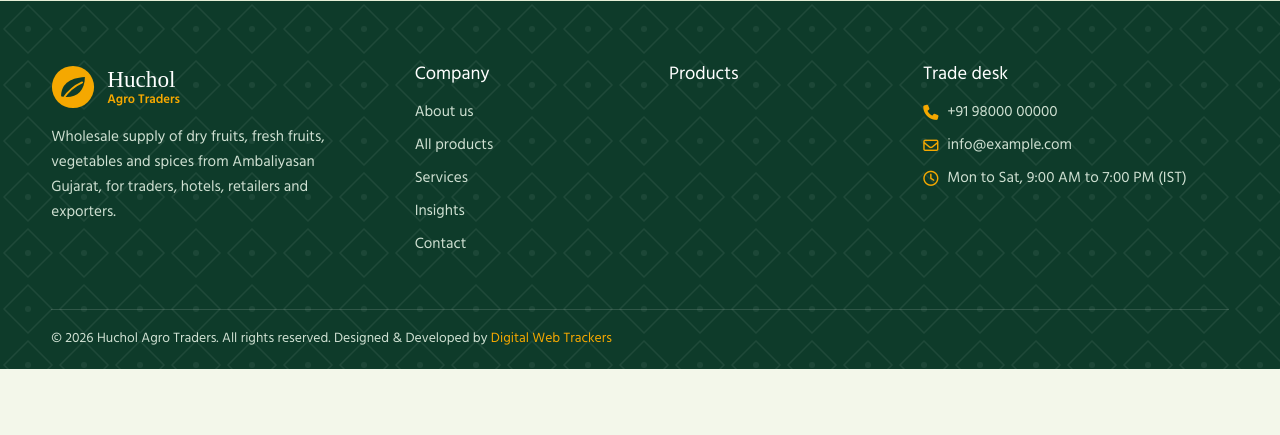
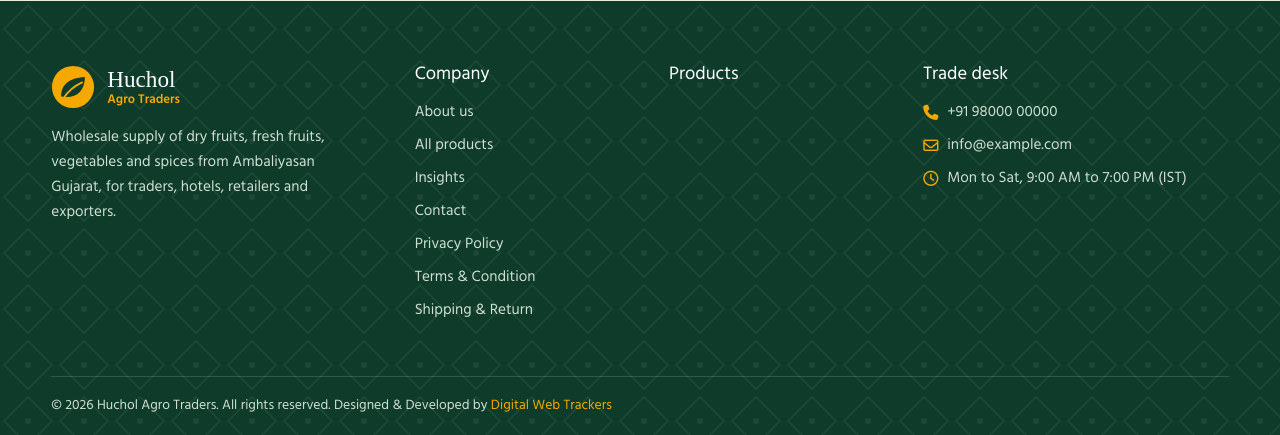
Before and after one commit to Himynameisfaizan/huchol, a PHP site: page /office_php_project/index.php in a window 1280 px wide. Shown: the part 5838-6273 px from the top of the page. Before the commit the page ends 6207 px from the top, so only its background shows below. Run offline with PHP 8.4, Linux system fonts and the light colour scheme; data that the repository does not hold is empty; some web fonts are replaced.

Commit message:
fix url and change content

```diff
--- a/includes/footer.php
+++ b/includes/footer.php
@@ -17,9 +17,11 @@
             <ul>
                 <li><a href="about">About us</a></li>
                 <li><a href="products">All products</a></li>
-                <li><a href="service">Services</a></li>
                 <li><a href="blog">Insights</a></li>
                 <li><a href="contact">Contact</a></li>
+                <li><a href="privacy-policy">Privacy Policy</a></li>
+                <li><a href="terms-and-conditions">Terms & Condition</a></li>
+                <li><a href="shipping-and-delivery-policy">Shipping & Return</a></li>
             </ul>
         </div>
         <div>
```
Also changed, not shown: assets/style/style.css (line endings or trailing spaces).
